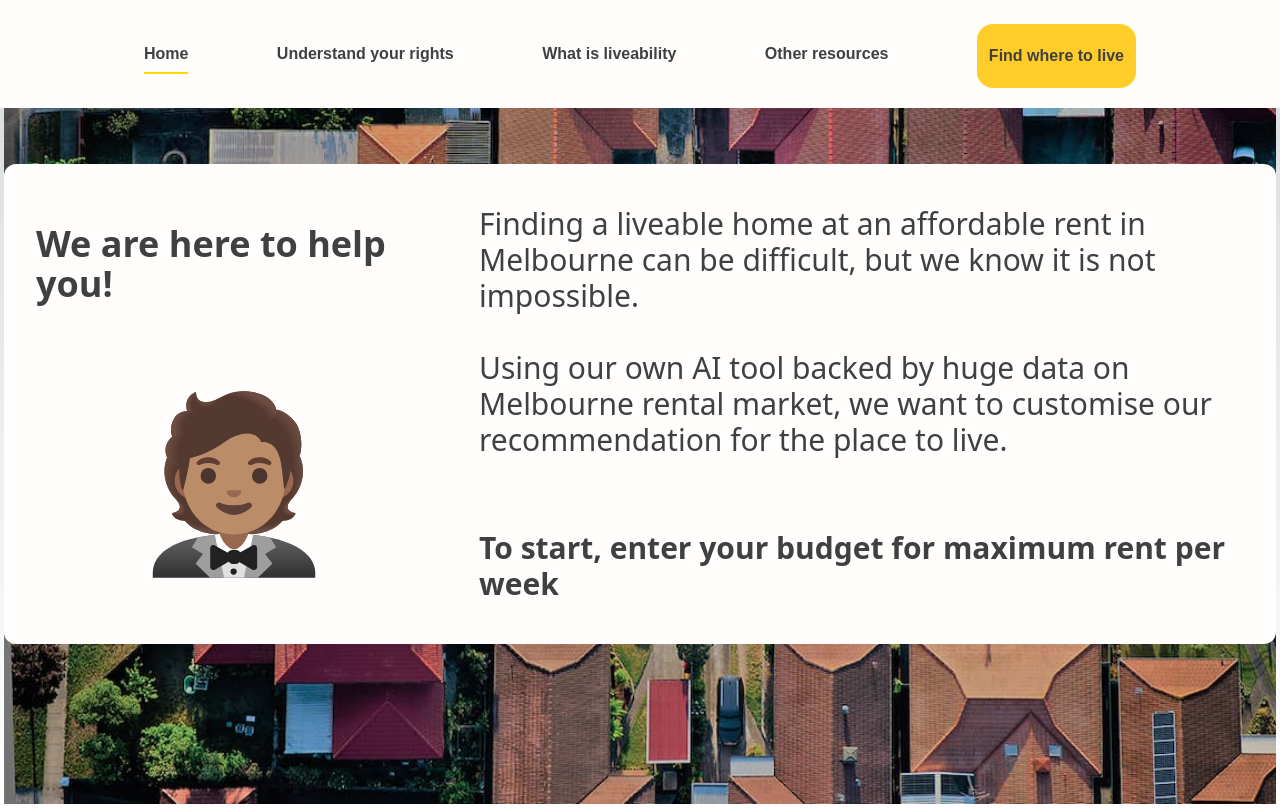
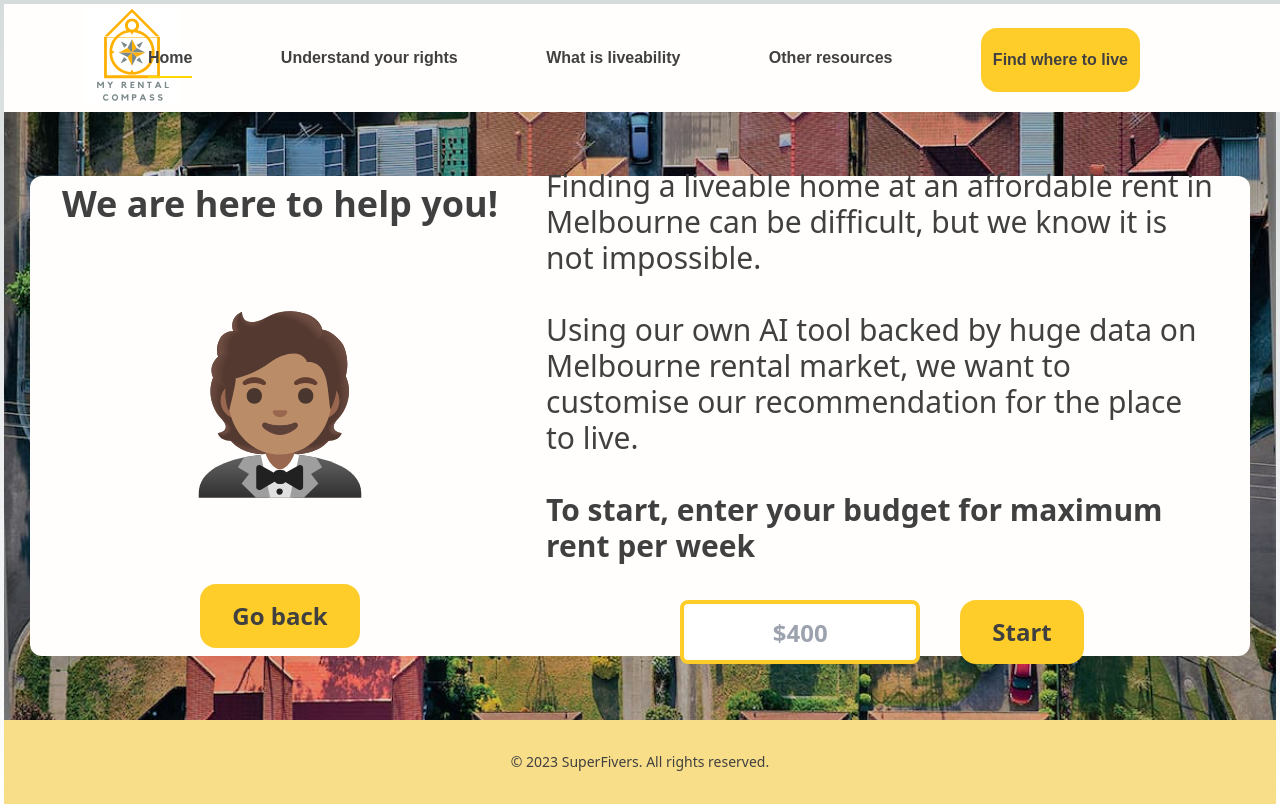
Before and after one commit to squeasyatwork/my-rental-compass, a Next.js app in the folder myrentalcompass/: page /questionnaire in a window 1280 px wide. Built offline with nearby package versions, Linux system fonts and the light colour scheme.

Commit message:
complete first question card

```diff
--- a/myrentalcompass/pages/navbar.js
+++ b/myrentalcompass/pages/navbar.js
@@ -2,7 +2,13 @@ import Link from "next/link";
 
 const NavBar = ({ activePage }) => {
   return (
-    <nav className="fixed top-0 left-0 h-30 w-screen px-2 py-4 bg-BackgroundWhite flex items-center justify-center" style={{zIndex: 9}}>
+    <nav className="relative top-0 left-0 h-30 w-screen px-2 py-4 bg-BackgroundWhite flex items-center justify-center">
+      <Link href="/">
+          <div className="absolute left-20 top-1 bottom-1 w-24">
+              <img src="/mrc_logo.svg" alt="MRC Logo" className="w-full h-auto object-contain"/>
+          </div>
+      </Link>
+
       <div className="flex max-w-screen-lg w-full justify-between px-4 items-center">
         <NavBarButton text="Home" href="/" isActive={activePage === "Home"} />
         <NavBarButton
--- a/myrentalcompass/pages/questionnaire.js
+++ b/myrentalcompass/pages/questionnaire.js
@@ -1,6 +1,7 @@
 import Head from "next/head";
 import Navbar from "./navbar.js";
 import Image from "next/image.js";
+import Link from "next/link";
 
 function Questionnaire() {
   return (
@@ -29,19 +30,43 @@ function Questionnaire() {
                 height={200}
                 className="rounded-xl"
               />
+              <br></br><br></br>
+              <Link href="/">
+                <button className="call-action-button text-NavTextGray text-2xl font-bold flex items-center p-8">
+                  {" "}
+                  Go back{" "}
+                </button>
+              </Link>
             </div>
-            <div className="flex flex-col font-Inter font-normal text-3xl ml-6 text-justify-custom">
-              <h2>Finding a liveable home at an affordable rent in</h2>
-              <h2>Melbourne can be difficult, but we know it is not impossible.</h2>
+            <div className="flex flex-col font-Inter font-normal text-3xl ml-6">
+              <div className=" max-w-2xl">
+                <h2>Finding a liveable home at an affordable rent in Melbourne can be difficult, but we know it is not impossible. </h2>
+                <br></br>
+                <h2>Using our own AI tool backed by huge data on Melbourne rental market,
+                  we want to customise our recommendation for the place to live.</h2>
+                <br></br>
+                <h2 className="font-bold">To start, enter your budget for maximum rent per week</h2>
+              </div>
               <br></br>
-              <h2>Using our own AI tool backed by huge data on </h2>
-              <h2>Melbourne rental market, we want to customise our</h2>
-              <h2>recommendation for the place to live.</h2>
-              <br></br><br></br>
-              <h2 className="font-bold">To start, enter your budget for maximum rent per week</h2>
+              <div className="flex justify-center">
+                <input
+                  type="text"
+                  className="border-4 border-MainButtonYellow rounded-lg w-60 h-16 text-2xl text-NavTextGray font-bold text-center mr-4"
+                  placeholder="$400"
+                />
+                <Link href="/">
+                  <button className="call-action-button text-NavTextGray text-2xl font-bold flex items-center p-8 ml-6">
+                    {" "}
+                    Start{" "}
+                  </button>
+                </Link>
+              </div>
             </div>
           </div>
         </section>
+        <footer className="bg-FooterButtonYellow text-NavTextGray py-8 text-center mt-auto">
+          <p className="text-sm">© {new Date().getFullYear()} SuperFivers. All rights reserved.</p>
+        </footer>
       </main>
     </>
   );
--- a/myrentalcompass/src/app/styles/globals.css
+++ b/myrentalcompass/src/app/styles/globals.css
@@ -79,3 +79,20 @@ body {
     border-color: #757575;
   } */
 }
+
+/* For components used in questionnaire page */
+@layer components{
+  .index-page-section-heading {
+    @apply p-3 mb-4 mt-7 text-5xl font-bold leading-tight justify-center items-center font-istok;
+    color: #757575;
+  }
+  .yqa-cross-section-container {
+    @apply grid lg:grid-cols-3 md:grid-cols-3 gap-4 justify-center font-istok sm:grid-cols-1 sm:text-center sm:gap-0;
+  }
+  .yqa-subheading {
+    @apply pt-7 pb-3 mt-0 text-center text-3xl font-bold text-NavTextGray;
+  }
+  .copywrite-content {
+    @apply font-istok text-NavTextGray;
+  }
+}
```
